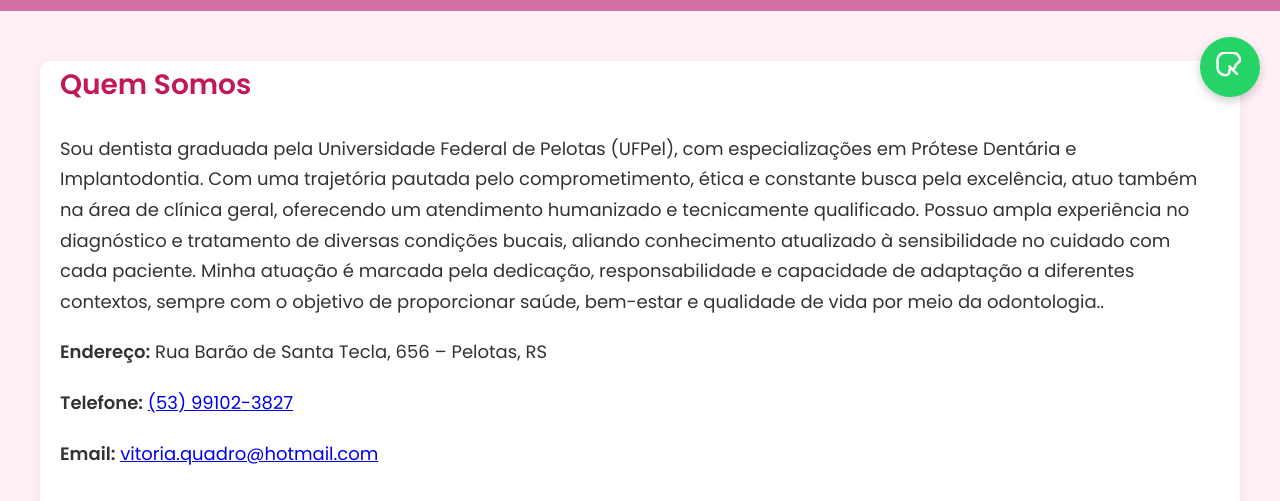
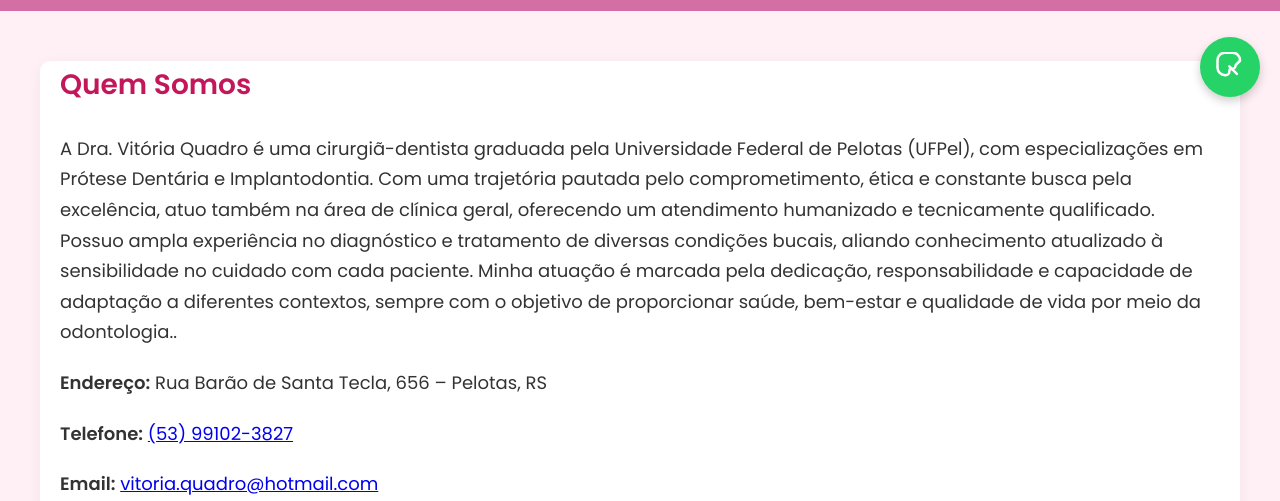
Before and after one commit to Ingresson/DraVitoriaQuadro, a plain HTML site: page index.html in a window 1280 px wide. Shown: the part 683-1184 px from the top of the page. Drawn offline with Linux system fonts and the light colour scheme.

Commit message:
Update index.html

```diff
--- a/index.html
+++ b/index.html
@@ -363,7 +363,7 @@
   <main class="container">
     <section id="quem-somos">
       <h2>Quem Somos</h2>
-      <p>Sou dentista graduada pela Universidade Federal de Pelotas (UFPel), com especializações em Prótese Dentária e Implantodontia. Com uma trajetória pautada pelo comprometimento, ética e constante busca pela excelência, atuo também na área de clínica geral, oferecendo um atendimento humanizado e tecnicamente qualificado.
+      <p>A Dra. Vitória Quadro é uma cirurgiã-dentista graduada pela Universidade Federal de Pelotas (UFPel), com especializações em Prótese Dentária e Implantodontia. Com uma trajetória pautada pelo comprometimento, ética e constante busca pela excelência, atuo também na área de clínica geral, oferecendo um atendimento humanizado e tecnicamente qualificado.
 
 Possuo ampla experiência no diagnóstico e tratamento de diversas condições bucais, aliando conhecimento atualizado à sensibilidade no cuidado com cada paciente. Minha atuação é marcada pela dedicação, responsabilidade e capacidade de adaptação a diferentes contextos, sempre com o objetivo de proporcionar saúde, bem-estar e qualidade de vida por meio da odontologia..</p>
       <p><strong>Endereço:</strong> Rua Barão de Santa Tecla, 656 – Pelotas, RS</p>
```
